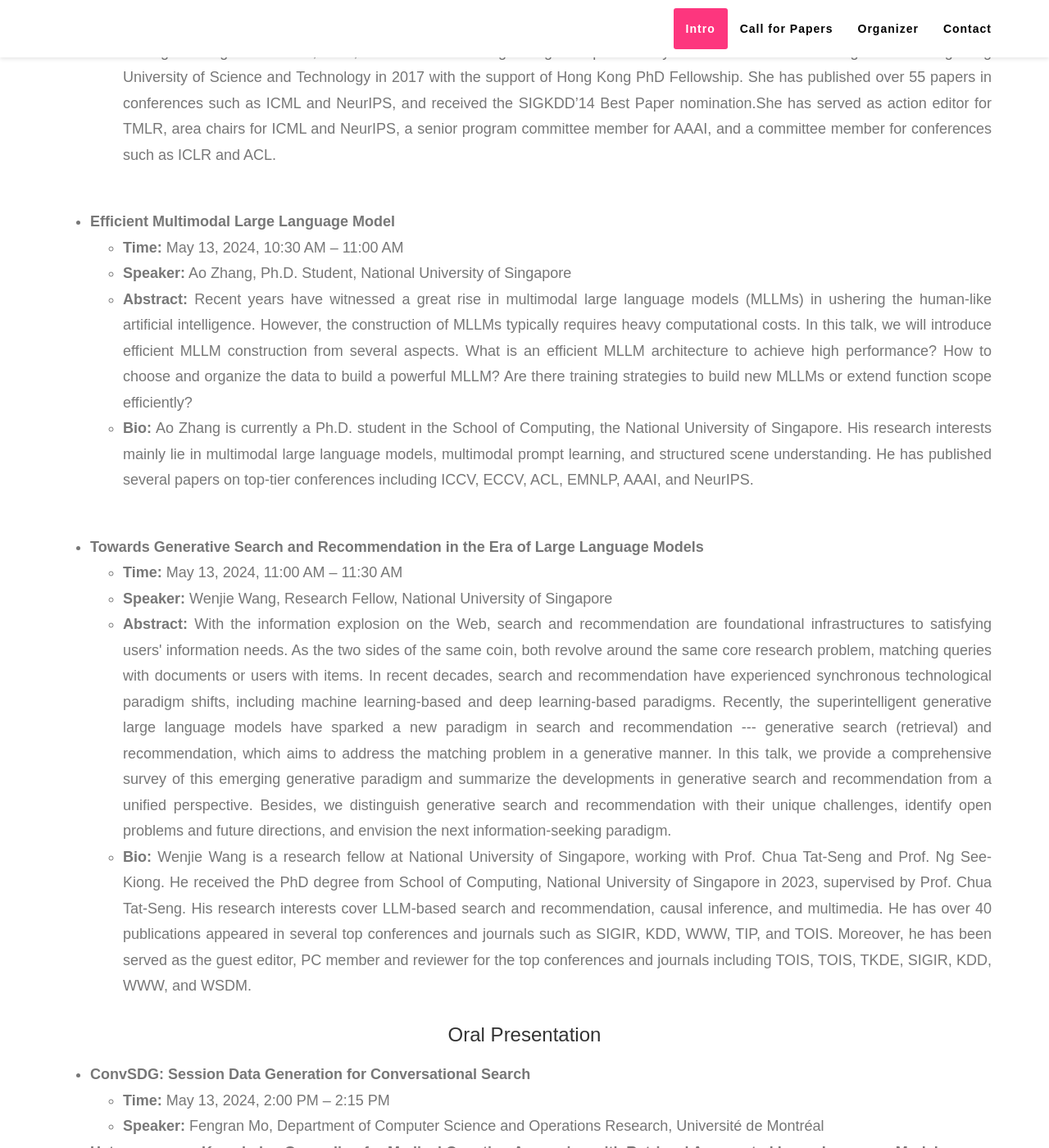
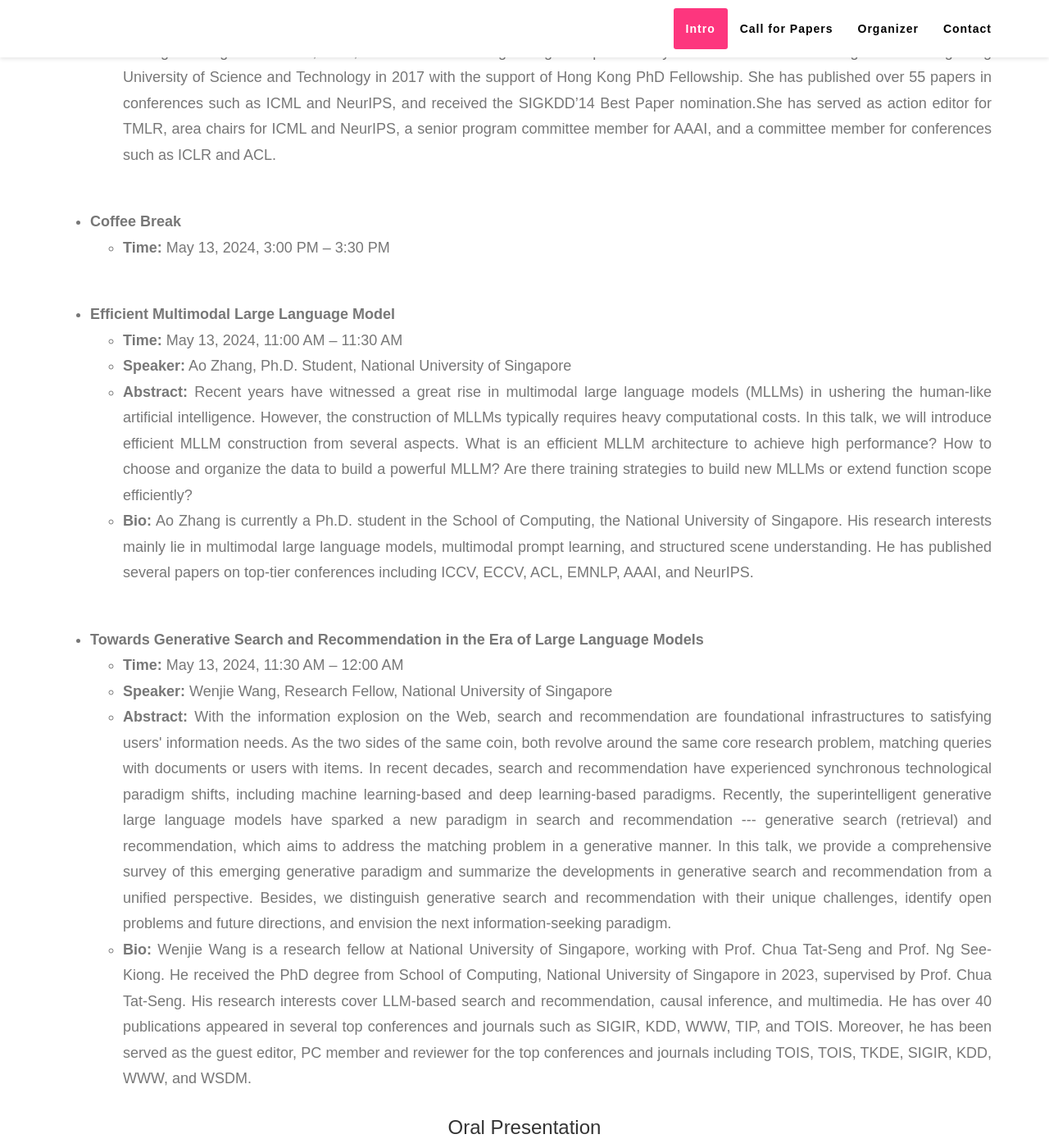
Before and after one commit to IRMeetsLLM/IRMeetsLLM.github.io, a Jekyll site: the page built from index.md, in a window 1280 px wide and 1400 px high, scrolled down 2623 px. Shown: the whole window at 82% size. Built offline with Jekyll 4.4.1, drawn with Linux system fonts in a browser that asks for light colours; nearby versions of some CDN libraries; some web fonts are replaced.

Commit message:
Update schedule2.html

```diff
--- a/_includes/schedule2.html
+++ b/_includes/schedule2.html
@@ -31,9 +31,14 @@
                   <li><strong>Bio:</strong> Ying Wei is a Nanyang Assistant Professor in the School of Computer Science and Engineering at Nanyang Technological University. Prior to that, she was an Assistant Professor in the Department of Computer Science, City University of Hong Kong and a Senior Researcher at the Machine Learning Center of Tencent AI Lab. She works on machine learning, and is especially interested in solving challenges in transfer, meta, and continual learning through compositionality. She received her Ph.D. degree from Hong Kong University of Science and Technology in 2017 with the support of Hong Kong PhD Fellowship. She has published over 55 papers in conferences such as ICML and NeurIPS, and received the SIGKDD’14 Best Paper nomination.She has served as action editor for TMLR, area chairs for ICML and NeurIPS, a senior program committee member for AAAI, and a committee member for conferences such as ICLR and ACL.</li>
               </ul>
           </li>
+          <li style="margin-bottom: 50px;"><strong>Coffee Break</strong>
+            <ul>
+              <li><strong>Time:</strong> May 13, 2024, 3:00 PM – 3:30 PM </li>
+            </ul>
+          </li>
           <li style="margin-bottom: 50px;"><strong>Efficient Multimodal Large Language Model</strong>
               <ul>
-                  <li><strong>Time:</strong> May 13, 2024, 10:30 AM – 11:00 AM </li>
+                  <li><strong>Time:</strong> May 13, 2024, 11:00 AM – 11:30 AM </li>
                   <li><strong>Speaker:</strong> Ao Zhang, Ph.D. Student, National University of Singapore</li>
                   <li><strong>Abstract:</strong> Recent years have witnessed a great rise in multimodal large language models (MLLMs) in ushering the human-like artificial intelligence. However, the construction of MLLMs typically requires heavy computational costs. In this talk, we will introduce efficient MLLM construction from several aspects. What is an efficient MLLM architecture to achieve high performance? How to choose and organize the data to build a powerful MLLM? Are there training strategies to build new MLLMs or extend function scope efficiently?</li>
                   <li><strong>Bio:</strong> Ao Zhang is currently a Ph.D. student in the School of Computing, the National University of Singapore. His research interests mainly lie in multimodal large language models, multimodal prompt learning, and structured scene understanding. He has published several papers on top-tier conferences including ICCV, ECCV, ACL, EMNLP, AAAI, and NeurIPS.</li>
@@ -41,7 +46,7 @@
           </li>
           <li><strong>Towards Generative Search and Recommendation in the Era of Large Language Models</strong>
               <ul>
-                  <li><strong>Time:</strong> May 13, 2024, 11:00 AM – 11:30 AM </li>
+                  <li><strong>Time:</strong> May 13, 2024, 11:30 AM – 12:00 AM </li>
                   <li><strong>Speaker:</strong> Wenjie Wang, Research Fellow, National University of Singapore</li>
                   <li><strong>Abstract:</strong> With the information explosion on the Web, search and recommendation are foundational infrastructures to satisfying users' information needs. As the two sides of the same coin, both revolve around the same core research problem, matching queries with documents or users with items. In recent decades, search and recommendation have experienced synchronous technological paradigm shifts, including machine learning-based and deep learning-based paradigms. Recently, the superintelligent generative large language models have sparked a new paradigm in search and recommendation --- generative search (retrieval) and recommendation, which aims to address the matching problem in a generative manner. In this talk, we provide a comprehensive survey of this emerging generative paradigm and summarize the developments in generative search and recommendation from a unified perspective. Besides, we distinguish generative search and recommendation with their unique challenges, identify open problems and future directions, and envision the next information-seeking paradigm.</li>
                   <li><strong>Bio:</strong> Wenjie Wang is a research fellow at National University of Singapore, working with Prof. Chua Tat-Seng and Prof. Ng See-Kiong. He received the PhD degree from School of Computing, National University of Singapore in 2023, supervised by Prof. Chua Tat-Seng. His research interests cover LLM-based search and recommendation, causal inference, and multimedia. He has over 40 publications appeared in several top conferences and journals such as SIGIR, KDD, WWW, TIP, and TOIS. Moreover, he has been served as the guest editor, PC member and reviewer for the top conferences and journals including TOIS, TOIS, TKDE, SIGIR, KDD, WWW, and WSDM.</li>
@@ -80,6 +85,7 @@
             <ul>
               <li><strong>Time:</strong> May 13, 2024, 3:00 PM – 3:30 PM </li>
             </ul>
+          </li>
           <li><strong>Neural Retrievers are Biased Towards LLM-Generated Content</strong>
             <ul>
               <li><strong>Time:</strong> May 13, 2024, 3:30 PM – 3:45 PM </li>
```
